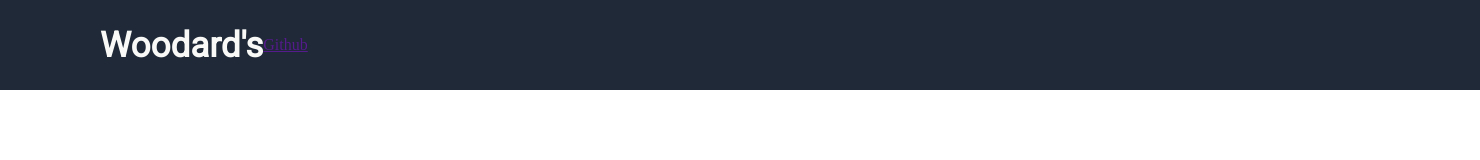
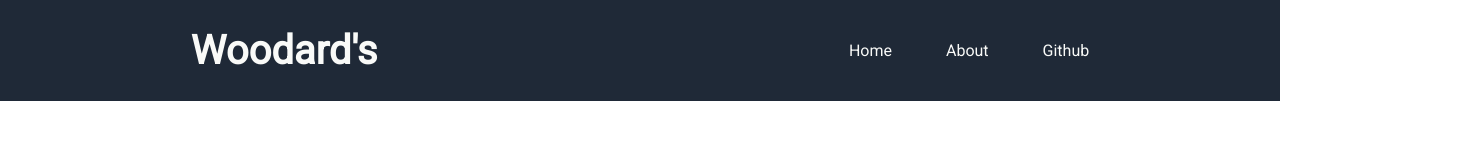
Before and after one commit to woodardjace12/first-landing-page, a plain HTML site: page index.html in a window 1280 px wide. Shown: the whole page, 1480 px wide, since content can reach past the window. Drawn offline with Linux system fonts and the light colour scheme.

Commit message:
Changed header format and add basic css for header

```diff
--- a/index.html
+++ b/index.html
@@ -13,20 +13,29 @@
 <link href="https://fonts.googleapis.com/css2?family=Roboto&display=swap" rel="stylesheet">
 </head>
 <body>
-    <div id="page-header">
-        <div class="header-logo">
-            <p>Woodard's</p>
+
+    <header class="site-header">
+        <div class="header-container">
+            <h1 class="header-logo" href="#">Woodard's</h1>
+
+            <nav class="main-nav">
+                <ul class="main-nav-list">
+                    <li>
+                        <a href="#">Home</a>
+                    </li>
+                    <li>
+                        <a href="#">About</a>
+                    </li>
+                    <li>
+                        <a href="#">Github</a>
+                    </li>
+                </ul>
+
+
+            </nav>
+
+
         </div>
-        <div class="header-item">
-            <a href="">Github</a>
-        </div>
-        <div class="header-item">
-            <a href=""></a>
-        </div>
-        <div class="header-item">
-            <a href=""></a>
-        </div>
-
-    </div>
+    </header>
 </body>
 </html>
--- a/style.css
+++ b/style.css
@@ -1,28 +1,42 @@
 body {
     margin: 0;
+    font-family: 'Roboto', sans-serif;
 }
 
-p {
-    font-family: 'Roboto', sans-serif;
+a {
+    text-decoration: none;
 }
-#page-header {
-    height: 60px;
-    width: 100%;
-    margin: auto;
-    padding: 15px 100px 15px 100px;
-    background-color: #1f2937;
-    display: flex;
-    align-items: center;
 
 
-}
-
 .header-logo {
-    font-size: 35px;
+    font-size: 40px;
     font-weight: bolder;
     color: #f9faf8;
 }
 
-.header-item {
-    flex-direction: flex-end;
+.site-header{
+    height: 75px;
 }
+.site-header .header-container {
+
+    display: flex;
+    align-items: center;
+    justify-content: space-around;
+    flex-wrap: wrap;
+    background-color: #1f2937;
+}
+.main-nav ul{
+
+    text-align: center;
+}
+
+.main-nav li {
+    display: inline;
+}
+
+.main-nav a{
+    display: inline-block;
+    color: #f9faf8;
+    padding-left: 50px;
+
+}
```
